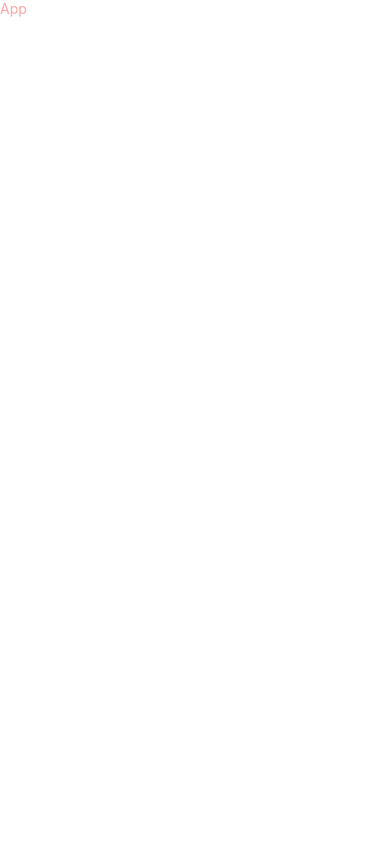
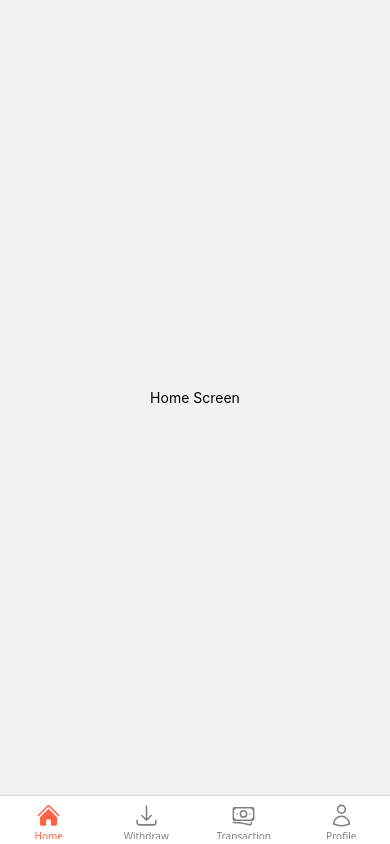
Before and after one commit to Dioverse/cashpoint, a React Native app: screen / in a window 390 px wide. Built offline with nearby package versions, Linux system fonts and the light colour scheme.

Commit message:
nav bottom

```diff
--- a/App.jsx
+++ b/App.jsx
@@ -1,15 +1,112 @@
-import { StyleSheet, Text, View } from 'react-native'
-import React from 'react'
-import "./global.css"
+// App.js
 
-const App = () => {
+import * as React from 'react';
+import { Text, View } from 'react-native';
+import { NavigationContainer } from '@react-navigation/native';
+import { createBottomTabNavigator } from '@react-navigation/bottom-tabs';
+
+// Import Heroicons
+import {
+  HomeIcon as HomeOutline,
+  ArrowDownTrayIcon as WithdrawOutline,
+  BanknotesIcon as TransactionOutline,
+  UserIcon as ProfileOutline,
+} from 'react-native-heroicons/outline';
+
+import {
+  HomeIcon as HomeSolid,
+  ArrowDownTrayIcon as WithdrawSolid,
+  BanknotesIcon as TransactionSolid,
+  UserIcon as ProfileSolid,
+} from 'react-native-heroicons/solid';
+
+// Create Tab Navigator
+const Tab = createBottomTabNavigator();
+
+// Screens
+function HomeScreen() {
   return (
-    <View>
-      <Text className="text-red-300">App</Text>
+    <View style={{ flex: 1, alignItems: 'center', justifyContent: 'center' }}>
+      <Text>Home Screen</Text>
     </View>
-  )
+  );
 }
 
-export default App
+function WithdrawScreen() {
+  return (
+    <View style={{ flex: 1, alignItems: 'center', justifyContent: 'center' }}>
+      <Text>Withdraw Screen</Text>
+    </View>
+  );
+}
 
-const styles = StyleSheet.create({})
+function TransactionScreen() {
+  return (
+    <View style={{ flex: 1, alignItems: 'center', justifyContent: 'center' }}>
+      <Text>Transaction Screen</Text>
+    </View>
+  );
+}
+
+function ProfileScreen() {
+  return (
+    <View style={{ flex: 1, alignItems: 'center', justifyContent: 'center' }}>
+      <Text>Profile Screen</Text>
+    </View>
+  );
+}
+
+// Tabs with Icons
+function MyTabs() {
+  return (
+    <Tab.Navigator
+      screenOptions={({ route }) => ({
+        headerShown:false,
+        tabBarIcon: ({ focused, color, size }) => {
+          switch (route.name) {
+            case 'Home':
+              return focused ? (
+                <HomeSolid color={color} size={size} />
+              ) : (
+                <HomeOutline color={color} size={size} />
+              );
+            case 'Withdraw':
+              return focused ? (
+                <WithdrawSolid color={color} size={size} />
+              ) : (
+                <WithdrawOutline color={color} size={size} />
+              );
+            case 'Transaction':
+              return focused ? (
+                <TransactionSolid color={color} size={size} />
+              ) : (
+                <TransactionOutline color={color} size={size} />
+              );
+            case 'Profile':
+              return focused ? (
+                <ProfileSolid color={color} size={size} />
+              ) : (
+                <ProfileOutline color={color} size={size} />
+              );
+          }
+        },
+        tabBarActiveTintColor: 'tomato',
+        tabBarInactiveTintColor: 'gray',
+      })}
+    >
+      <Tab.Screen name="Home" component={HomeScreen} />
+      <Tab.Screen name="Withdraw" component={WithdrawScreen} />
+      <Tab.Screen name="Transaction" component={TransactionScreen} />
+      <Tab.Screen name="Profile" component={ProfileScreen} />
+    </Tab.Navigator>
+  );
+}
+
+// App Root
+export default function App() {
+  return (
+    <NavigationContainer>
+      <MyTabs />
+    </NavigationContainer>
+  );
+}
--- a/package.json
+++ b/package.json
@@ -10,11 +10,16 @@
     "test": "jest"
   },
   "dependencies": {
+    "@react-navigation/bottom-tabs": "^7.3.13",
+    "@react-navigation/native": "^7.1.9",
     "nativewind": "^4.1.23",
     "react": "19.0.0",
     "react-native": "0.79.2",
+    "react-native-heroicons": "^4.0.0",
     "react-native-reanimated": "^3.17.5",
     "react-native-safe-area-context": "^5.4.0",
+    "react-native-screens": "^4.10.0",
+    "react-native-svg": "^15.12.0",
     "tailwindcss": "^3.4.17"
   },
   "devDependencies": {
```
Also changed, not shown: 1 other file (tests, documents, lock files or other folders).
